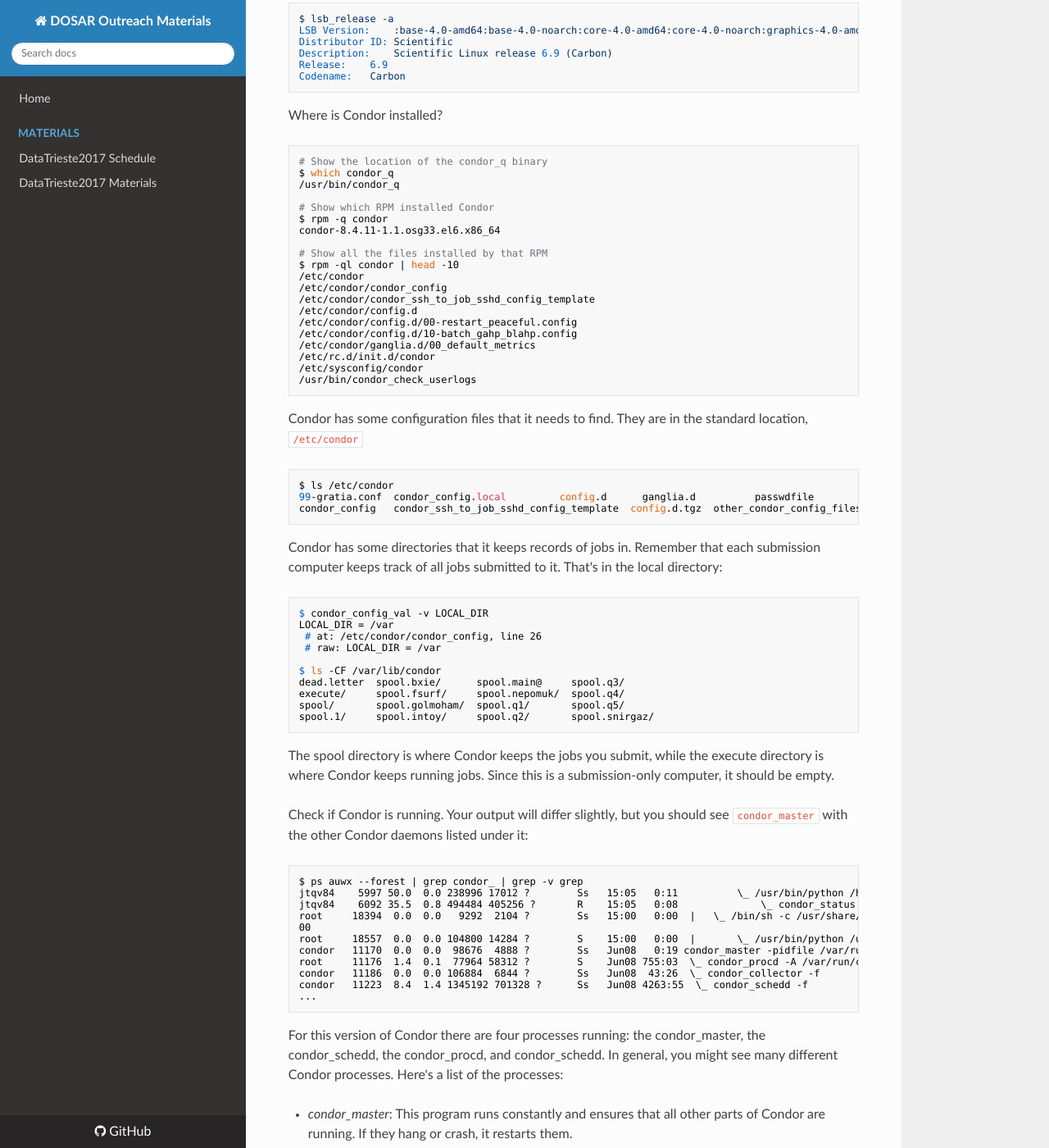
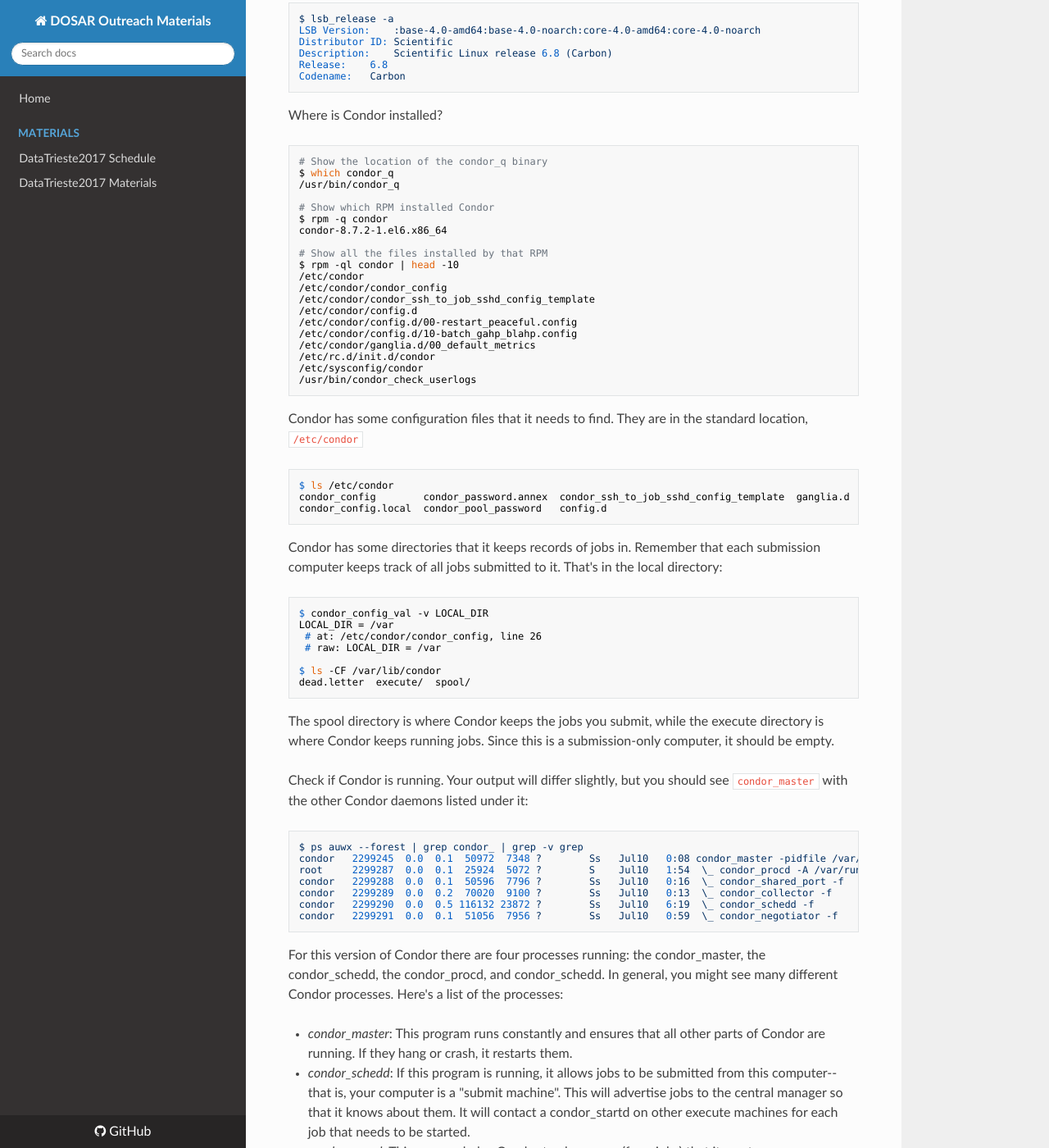
Before and after one commit to opensciencegrid/dosar, an MkDocs documentation site: the page built from docs/Materials/02-OurJobManager.md, in a window 1280 px wide and 1400 px high, scrolled down 1047 px. Shown: the whole window at 82% size. Built offline with MkDocs 1.6.1, drawn with Linux system fonts in a browser that asks for light colours; nearby versions of some CDN libraries; old or Windows-style settings are respelled for this version of MkDocs; some of the changed text lies outside the part shown.

Commit message:
Update 02-OurJobManager.md

````diff
--- a/docs/Materials/02-OurJobManager.md
+++ b/docs/Materials/02-OurJobManager.md
@@ -20,8 +20,8 @@ How do you know what version of Condor you are using? Try <code>condor_version</
 
 ```
 $ condor_version
-$CondorVersion: 8.4.11 Feb 24 2017 $
-$CondorPlatform: X86_64-CentOS_6.8 $
+$CondorVersion: 8.7.2 Jun 21 2017 BuildID: 408717 $
+$CondorPlatform: x86_64_RedHat6 $
 ```
 
 Note that the "CondorPlatform" reports the type of computer we built it on, _not_ the computer we're running on. It was built on CentOS_6.8, but you might notice that we're running on Scientific Linux 6.8, which is a free clone of Red Hat Enterprise Linux.
@@ -32,7 +32,7 @@ Do you know how to find the OS version? You can usually look in /etc/issue to fi
 
 ```
 $ cat /etc/issue
-Scientific Linux release 6.9 (Carbon)
+Scientific Linux release 6.8 (Carbon)
 Kernel \r on an \m
 ```
 
@@ -40,10 +40,10 @@ Or you can run:
 
 ```
 $ lsb_release -a
-LSB Version:	:base-4.0-amd64:base-4.0-noarch:core-4.0-amd64:core-4.0-noarch:graphics-4.0-amd64:graphics-4.0-noarch:printing-4.0-amd64:printing-4.0-noarch
+LSB Version:	:base-4.0-amd64:base-4.0-noarch:core-4.0-amd64:core-4.0-noarch
 Distributor ID:	Scientific
-Description:	Scientific Linux release 6.9 (Carbon)
-Release:	6.9
+Description:	Scientific Linux release 6.8 (Carbon)
+Release:	6.8
 Codename:	Carbon
 ```
 
@@ -56,7 +56,7 @@ $ which condor_q
 
 # Show which RPM installed Condor
 $ rpm -q condor
-condor-8.4.11-1.1.osg33.el6.x86_64
+condor-8.7.2-1.el6.x86_64
 
 # Show all the files installed by that RPM
 $ rpm -ql condor | head -10
@@ -76,8 +76,8 @@ Condor has some configuration files that it needs to find. They are in the stand
 
 ```
 $ ls /etc/condor
-99-gratia.conf	condor_config.local			config.d      ganglia.d			 passwdfile
-condor_config	condor_ssh_to_job_sshd_config_template	config.d.tgz  other_condor_config_files  passwdfile.daemon
+condor_config	     condor_password.annex  condor_ssh_to_job_sshd_config_template  ganglia.d
+condor_config.local  condor_pool_password   config.d
 ```
 
 Condor has some directories that it keeps records of jobs in. Remember that each submission computer keeps track of all jobs submitted to it. That's in the local directory:
@@ -89,10 +89,7 @@ LOCAL_DIR = /var
  # raw: LOCAL_DIR = /var
 
 $ ls -CF /var/lib/condor
-dead.letter  spool.bxie/      spool.main@     spool.q3/
-execute/     spool.fsurf/     spool.nepomuk/  spool.q4/
-spool/	     spool.golmoham/  spool.q1/       spool.q5/
-spool.1/     spool.intoy/     spool.q2/       spool.snirgaz/
+dead.letter  execute/  spool/
 ```
 
 The spool directory is where Condor keeps the jobs you submit, while the execute directory is where Condor keeps running jobs. Since this is a submission-only computer, it should be empty.
@@ -101,16 +98,12 @@ Check if Condor is running.  Your output will differ slightly, but you should se
 
 ```
 $ ps auwx --forest | grep condor_ | grep -v grep
-jtqv84    5997 50.0  0.0 238996 17012 ?        Ss   15:05   0:11          \_ /usr/bin/python /home/jtqv84/bundle_probe/condor_slot2site
-jtqv84    6092 35.5  0.8 494484 405256 ?       R    15:05   0:08              \_ condor_status -pool osg-flock.grid.iu.edu -l
-root     18394  0.0  0.0   9292  2104 ?        Ss   15:00   0:00  |   \_ /bin/sh -c /usr/share/gratia/common/cron_check  /etc/gratia/condor/ProbeConfig && /usr/share/gratia/condor/condor_meter -s 9
-00
-root     18557  0.0  0.0 104800 14284 ?        S    15:00   0:00  |       \_ /usr/bin/python /usr/share/gratia/condor/condor_meter -s 900
-condor   11170  0.0  0.0  98676  4888 ?        Ss   Jun08   0:19 condor_master -pidfile /var/run/condor/condor_master.pid
-root     11176  1.4  0.1  77964 58312 ?        S    Jun08 755:03  \_ condor_procd -A /var/run/condor/procd_pipe -L /var/log/condor/ProcLog -R 1000000 -S 60 -C 497
-condor   11186  0.0  0.0 106884  6844 ?        Ss   Jun08  43:26  \_ condor_collector -f
-condor   11223  8.4  1.4 1345192 701328 ?      Ss   Jun08 4263:55  \_ condor_schedd -f
-...
+condor   2299245  0.0  0.1  50972  7348 ?        Ss   Jul10   0:08 condor_master -pidfile /var/run/condor/condor_master.pid
+root     2299287  0.0  0.1  25924  5072 ?        S    Jul10   1:54  \_ condor_procd -A /var/run/condor/procd_pipe -L /var/log/condor/ProcLog -R 1000000 -S 60 -C 499
+condor   2299288  0.0  0.1  50596  7796 ?        Ss   Jul10   0:16  \_ condor_shared_port -f
+condor   2299289  0.0  0.2  70020  9100 ?        Ss   Jul10   0:13  \_ condor_collector -f
+condor   2299290  0.0  0.5 116132 23872 ?        Ss   Jul10   6:19  \_ condor_schedd -f
+condor   2299291  0.0  0.1  51056  7956 ?        Ss   Jul10   0:59  \_ condor_negotiator -f
 ```
 
 For this version of Condor there are four processes running: the condor_master, the condor_schedd, the condor_procd, and condor_schedd. In general, you might see many different Condor processes. Here's a list of the processes:
@@ -122,7 +115,7 @@ For this version of Condor there are four processes running: the condor_master,
 
 ```
 $ condor_config_val COLLECTOR_HOST
-192.170.227.195
+condor.grid.uchicago.edu
 ```
 
 Other daemons include:
@@ -139,17 +132,12 @@ You can find out what jobs have been submitted on your computer with the condor_
 
 ```
 $ condor_q
--- Submitter: login01.osgconnect.net : <192.170.227.195:49053> : login01.osgconnect.net
- ID      OWNER            SUBMITTED     RUN_TIME ST PRI SIZE CMD
-9021661.0   jtqv84          4/27 16:33   0+00:00:00 H  0   0.0  mytest.sh
-13459507.0   nlharr         11/13 14:34   0+00:00:00 I  0   0.0  subscript.sh
-19220600.0   yadunand        4/12 21:26   0+00:00:29 C  0   48.8 perl cscript497391
-19336665.0   fsurf           5/7  07:45  66+17:20:16 R  0   0.0  pegasus-dagman -f
-19336666.0   fsurf           5/7  07:46  66+17:14:45 R  0   0.0  pegasus-dagman -f
+-- Schedd: training.osgconnect.net : <192.170.227.119:9618?... @ 07/19/17 02:34:59
+OWNER BATCH_NAME      SUBMITTED   DONE   RUN    IDLE   HOLD  TOTAL JOB_IDS
 
-...
-
-2555 jobs; 34 completed, 4 removed, 1276 idle, 525 running, 716 held, 0 suspended
+Total for query: 0 jobs; 0 completed, 0 removed, 0 idle, 0 running, 0 held, 0 suspended
+Total for osguser99: 0 jobs; 0 completed, 0 removed, 0 idle, 0 running, 0 held, 0 suspended
+Total for all users: 0 jobs; 0 completed, 0 removed, 0 idle, 0 running, 0 held, 0 suspended
 ```
 
 The output that you see will be different depending on what jobs are running. Notice what we can see from this:
@@ -181,26 +169,19 @@ You can find out what computers are in your Condor pool. (A pool is similar to a
 
 ```
 $ condor_status
-```
+Name                             OpSys      Arch   State     Activity LoadAv Mem    ActvtyTime
 
-This will be blank on the training.osgconnect.net as it "flocks" jobs to another node for matching to the appropriate pool of resources. If there were a HTCondor pool directly attached you would see something like this:
-
-```
-Name               OpSys      Arch   State     Activity LoadAv Mem   ActvtyTime
-
-slot1@frontal.cci. LINUX      X86_64 Claimed   Busy      0.000 1909  0+00:00:04
-slot2@frontal.cci. LINUX      X86_64 Claimed   Busy      0.000 1909  0+00:00:05
-slot3@frontal.cci. LINUX      X86_64 Claimed   Busy      0.000 1909  0+00:00:06
-slot4@frontal.cci. LINUX      X86_64 Claimed   Busy      0.180 1909  0+00:00:07
-slot1@node2.cci.uc LINUX      X86_64 Claimed   Busy      0.000  469  0+00:00:04
-slot2@node2.cci.uc LINUX      X86_64 Claimed   Busy      0.000  469  0+00:00:05
-slot3@node2.cci.uc LINUX      X86_64 Claimed   Busy      0.000  469  0+00:00:06
-slot4@node2.cci.uc LINUX      X86_64 Claimed   Busy      0.000  469  0+00:00:07
-                     Machines Owner Claimed Unclaimed Matched Preempting
-
-        X86_64/LINUX        8     0       8         0       0          0
-
-               Total        8     0       8         0       0          0
+slot1@amundsen.grid.uchicago.edu LINUX      X86_64 Owner     Idle      0.000 32768  1+02:46:31
+slot2@amundsen.grid.uchicago.edu LINUX      X86_64 Owner     Idle      0.000 32768  5+01:05:58
+slot1@c2                         LINUX      X86_64 Unclaimed Idle      0.000 48289  3+10:04:49
+slot1@dhcp-10-1-202-3            LINUX      X86_64 Unclaimed Idle      0.000  3251  0+08:10:13
+slot1_1@dhcp-10-1-202-3          LINUX      X86_64 Claimed   Busy      0.990  6144  0+01:09:46
+slot1_2@dhcp-10-1-202-3          LINUX      X86_64 Claimed   Busy      0.990  6144  0+00:46:46
+slot1_3@dhcp-10-1-202-3          LINUX      X86_64 Claimed   Busy      0.990  2048  0+00:53:08
+slot1_4@dhcp-10-1-202-3          LINUX      X86_64 Claimed   Busy      0.990  1024  0+05:48:14
+slot1_5@dhcp-10-1-202-3          LINUX      X86_64 Claimed   Busy      0.000  6144  0+00:16:48
+slot1_6@dhcp-10-1-202-3          LINUX      X86_64 Claimed   Busy      0.990  2816  0+13:16:34
+...
 ```
 
 Let's look at exactly what you can see:
````
